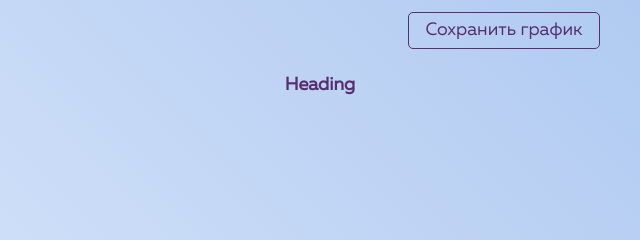
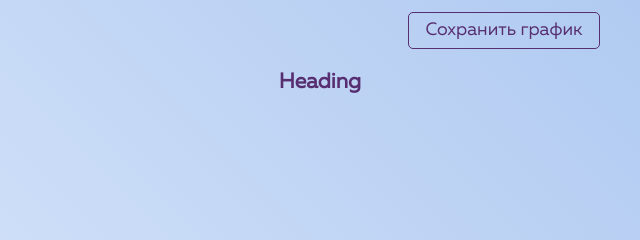
Before and after one commit to sasha-who/reports, a website built with webpack: page public/index.html in a window 1280 px wide. Shown: the part 525-765 px from the top of the page, 320-960 px from the left. Built offline with nearby package versions, Linux system fonts and the light colour scheme.

Commit message:
Тестовый коммит

```diff
--- a/public/index.html
+++ b/public/index.html
@@ -46,7 +46,7 @@
       </section>
 
       <section>
-        <h4>Heading</h4>
+        <h3>Heading</h3>
       </section>
 
       <article>
```
